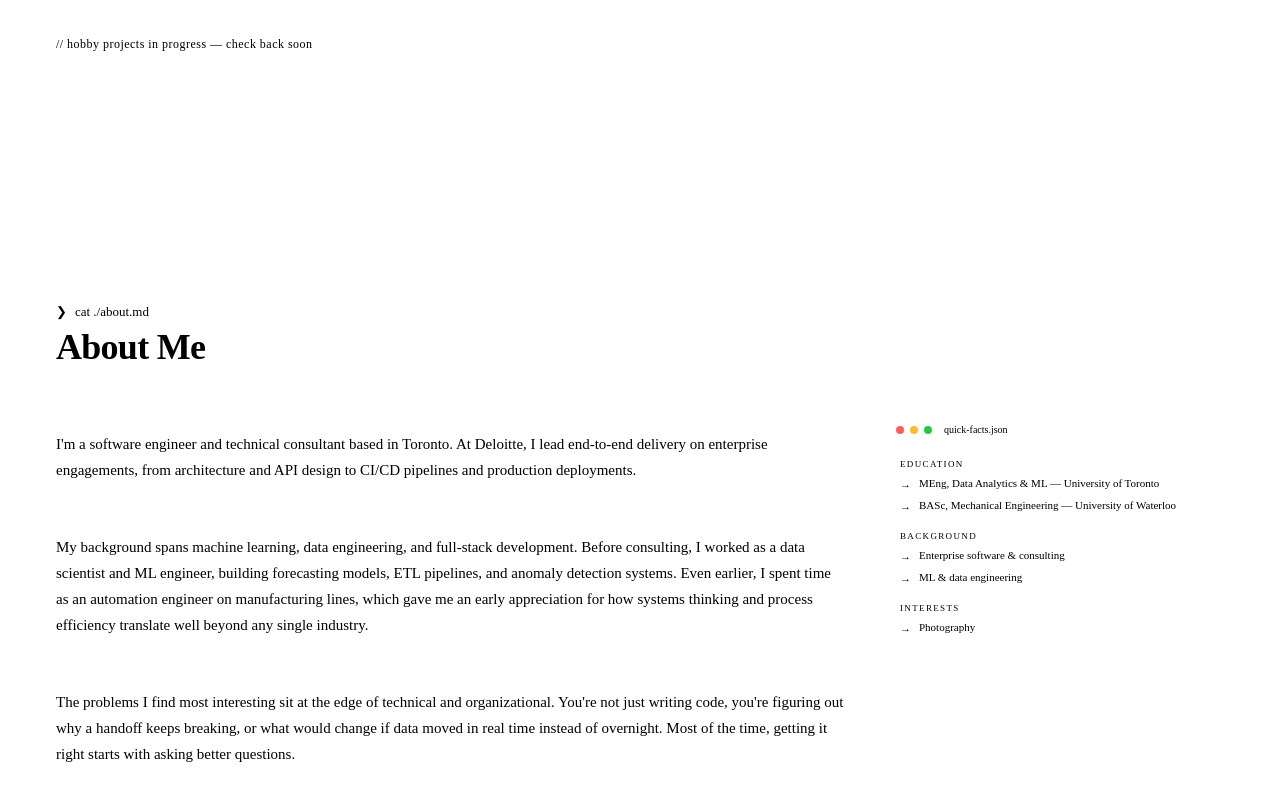
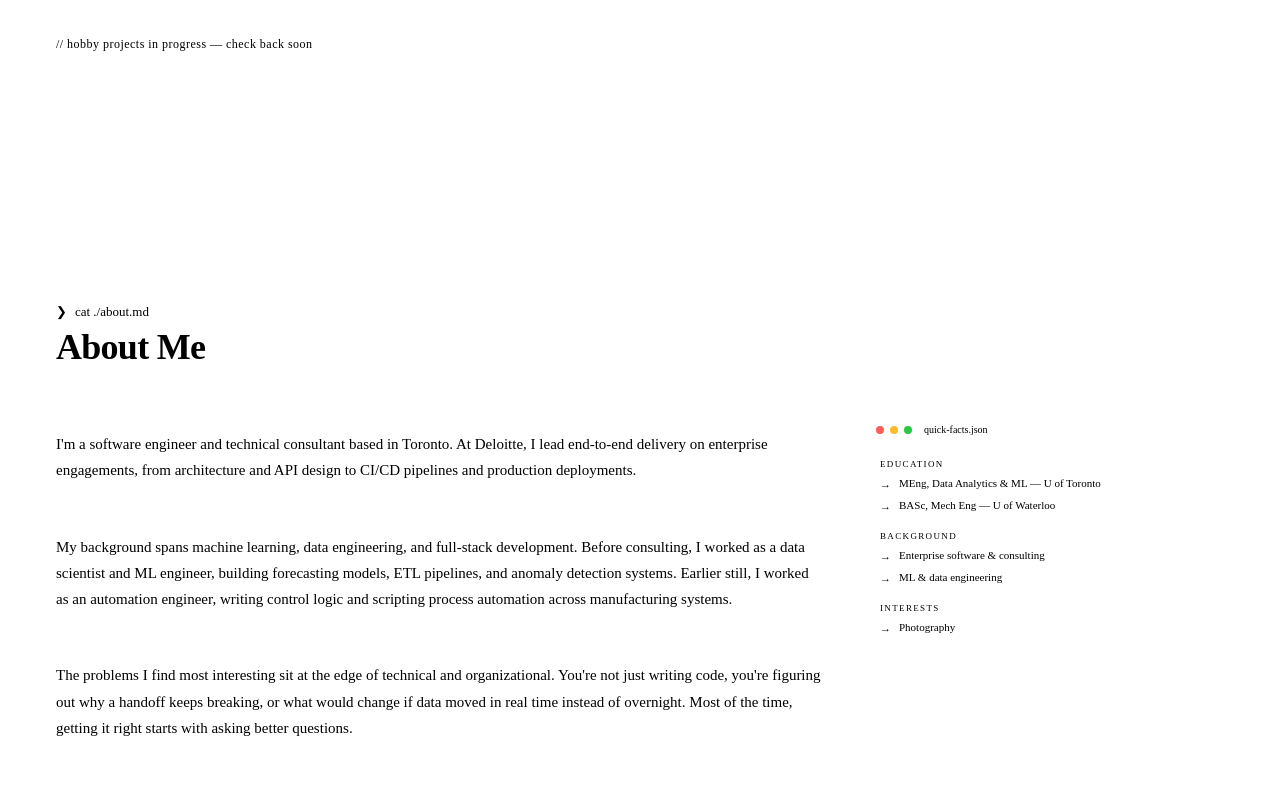
Before and after one commit to shayansoh/shayansoh.github.io, a React (Vite) app: page / in a window 1280 px wide. Shown: the part 1333-2133 px from the top of the page. Built offline with nearby package versions, Linux system fonts and the light colour scheme; the HTML template or start-up script is replaced by a standard one.

Commit message:
Tighten About section quick-facts and automation line
- Shorten education entries to U of Toronto / U of Waterloo / Mech Eng
- Widen facts panel from 340px to 360px for single-line fit
- Rewrite automation engineer line to describe the work directly

```diff
--- a/src/sections/About/About.jsx
+++ b/src/sections/About/About.jsx
@@ -36,10 +36,9 @@ export default function About() {
           <p>
             My background spans machine learning, data engineering, and full-stack development.
             Before consulting, I worked as a data scientist and ML engineer, building forecasting
-            models, ETL pipelines, and anomaly detection systems. Even earlier, I spent time as
-            an automation engineer on manufacturing lines, which gave me an early appreciation
-            for how systems thinking and process efficiency translate well beyond any single
-            industry.
+            models, ETL pipelines, and anomaly detection systems. Earlier still, I worked as
+            an automation engineer, writing control logic and scripting process automation
+            across manufacturing systems.
           </p>
           <p>
             The problems I find most interesting sit at the edge of technical and organizational.
@@ -59,8 +58,8 @@ export default function About() {
           <div className={styles.factsPanelBody}>
             <div className={styles.factsGroup}>
               <div className={styles.factsLabel}>education</div>
-              <div className={styles.factsItem}>MEng, Data Analytics &amp; ML &mdash; University of Toronto</div>
-              <div className={styles.factsItem}>BASc, Mechanical Engineering &mdash; University of Waterloo</div>
+              <div className={styles.factsItem}>MEng, Data Analytics &amp; ML &mdash; U of Toronto</div>
+              <div className={styles.factsItem}>BASc, Mech Eng &mdash; U of Waterloo</div>
             </div>
             <div className={styles.factsGroup}>
               <div className={styles.factsLabel}>background</div>
--- a/src/sections/About/About.module.css
+++ b/src/sections/About/About.module.css
@@ -32,7 +32,7 @@
 
 .grid {
   display: grid;
-  grid-template-columns: 1fr 340px;
+  grid-template-columns: 1fr 360px;
   gap: 40px;
   align-items: start;
 }
```
